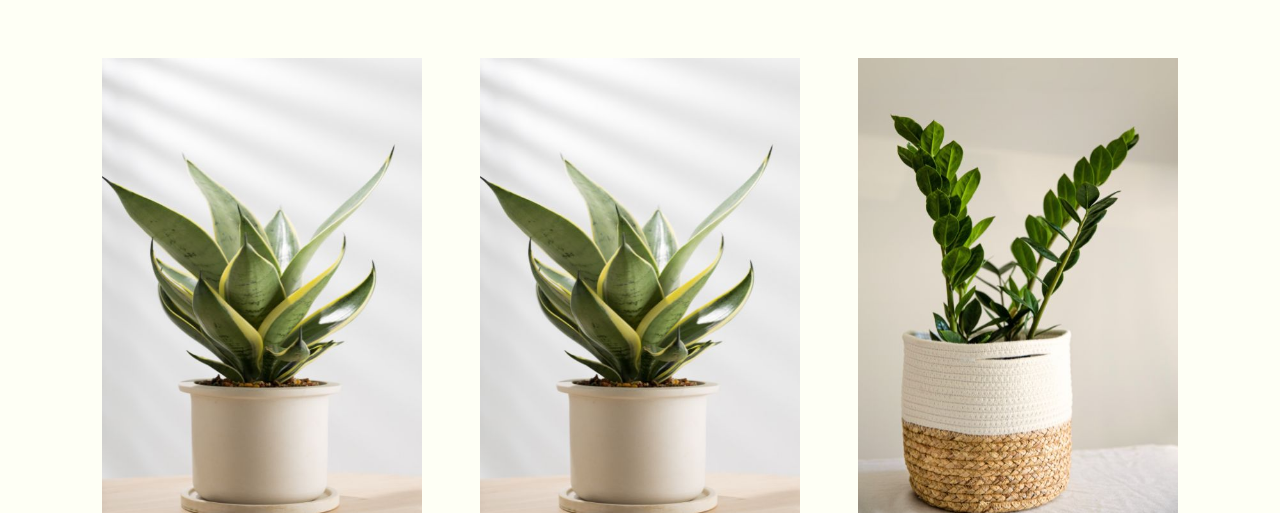
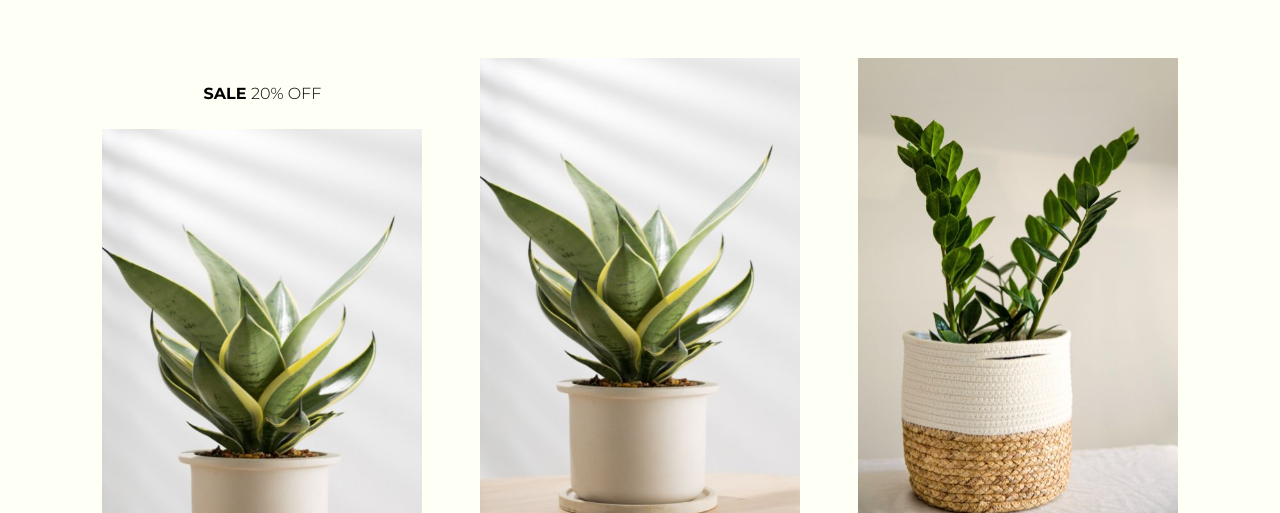
Before and after one commit to BillyDaBones/LuckyShrub, a plain HTML site: page index.html in a window 1280 px wide. Shown: the part 587-1100 px from the top of the page. Drawn offline with Linux system fonts and the light colour scheme.

Commit message:
Update index.html

```diff
--- a/index.html
+++ b/index.html
@@ -56,6 +56,9 @@
       </section>
       <section class="mainBlog">
         <article>
+          <section class="promo promo_snake">
+            <p><b>SALE </b>20% OFF</p>
+          </section>
           <a href="store.html">
             <img alt="Snake Plant in Pot on Display" src="/Lucky-Shrub-logos/1.jpg" >
           </a>
```
